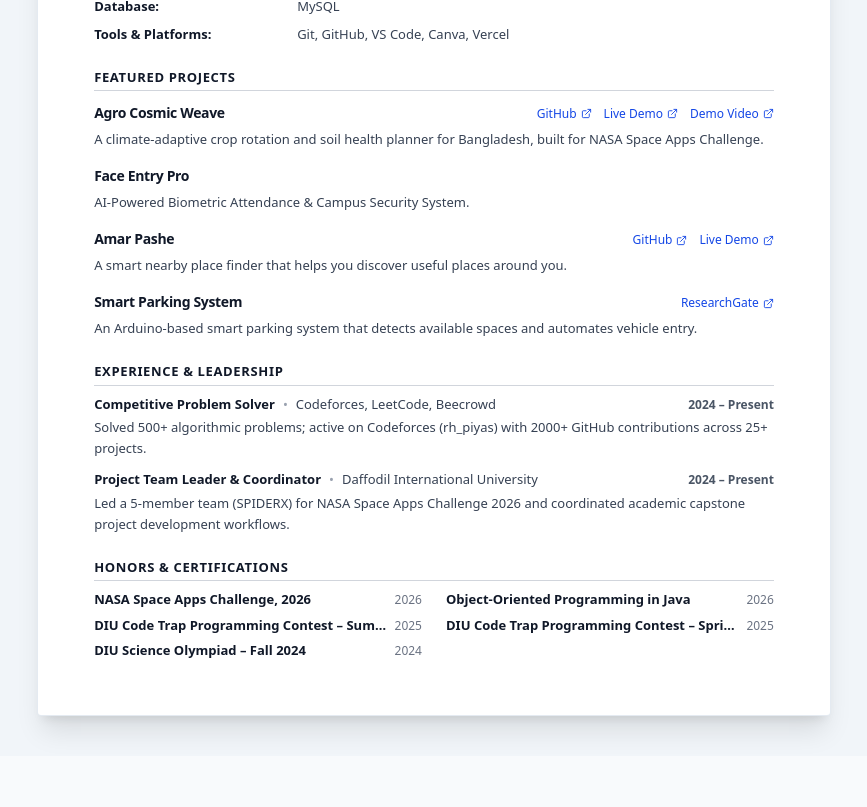
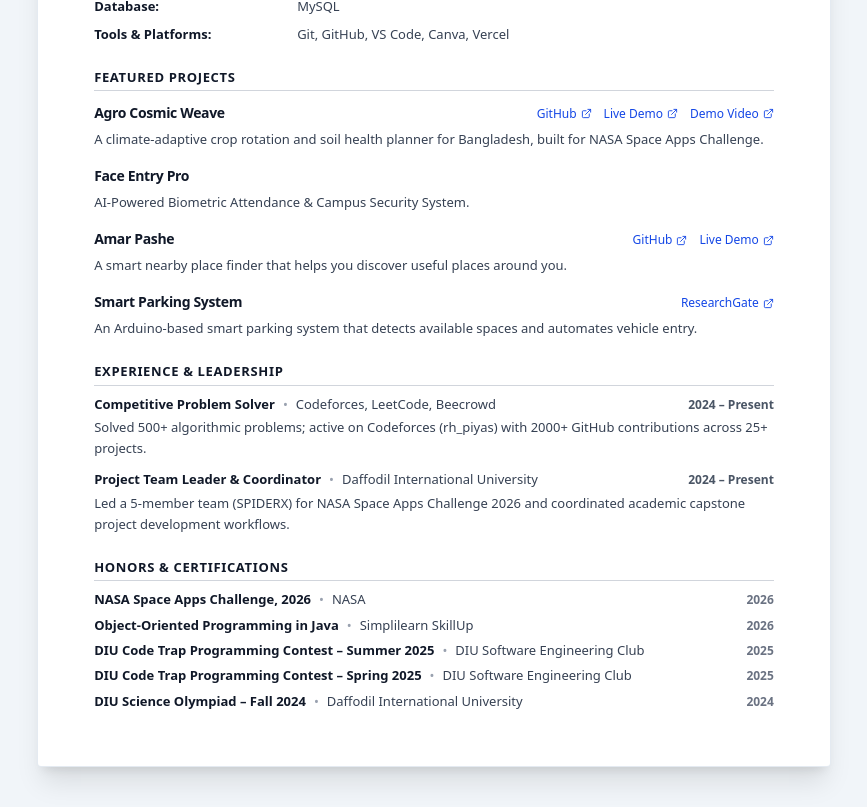
Before and after one commit to rhpiyas/portfolio-2, a Next.js app: page /resume in a window 1280 px wide. Shown: the part 658-1465 px from the top of the page, without its empty margins (206-1073 px from the left). Before the commit the page ends 1414 px from the top, so only its background shows below. Built offline with nearby package versions, Linux system fonts and the light colour scheme.

Commit message:
Changed formatting for the resume

```diff
--- a/src/components/resume/ResumeView.tsx
+++ b/src/components/resume/ResumeView.tsx
@@ -412,15 +412,26 @@ export default function ResumeView({ data }: ResumeViewProps) {
                     <h2 className="text-xs sm:text-[13px] font-bold tracking-wider text-gray-900 uppercase border-b border-gray-300 pb-1 mb-2.5">
                       Honors & Certifications
                     </h2>
-                    <div className="grid grid-cols-1 sm:grid-cols-2 gap-x-6 gap-y-2 text-xs sm:text-[13px]">
+                    <div className="space-y-2 text-xs sm:text-[13px]">
                       {certifications.map((cert, idx) => (
-                        <div key={idx} className="resume-entry flex items-baseline justify-between gap-x-2">
-                          <span className="font-semibold text-gray-900 truncate">
-                            {cert.title}
-                          </span>
-                          <span className="text-gray-500 text-xs shrink-0">
-                            {cert.date}
-                          </span>
+                        <div
+                          key={idx}
+                          className="resume-entry flex flex-wrap items-baseline justify-between gap-x-3"
+                        >
+                          <div>
+                            <span className="font-bold text-gray-900">{cert.title}</span>
+                            {cert.issuer && (
+                              <>
+                                <span className="text-gray-400 mx-2">&bull;</span>
+                                <span className="text-gray-700">{cert.issuer}</span>
+                              </>
+                            )}
+                          </div>
+                          {cert.date && (
+                            <span className="text-xs font-semibold text-gray-500 shrink-0">
+                              {cert.date}
+                            </span>
+                          )}
                         </div>
                       ))}
                     </div>
```
